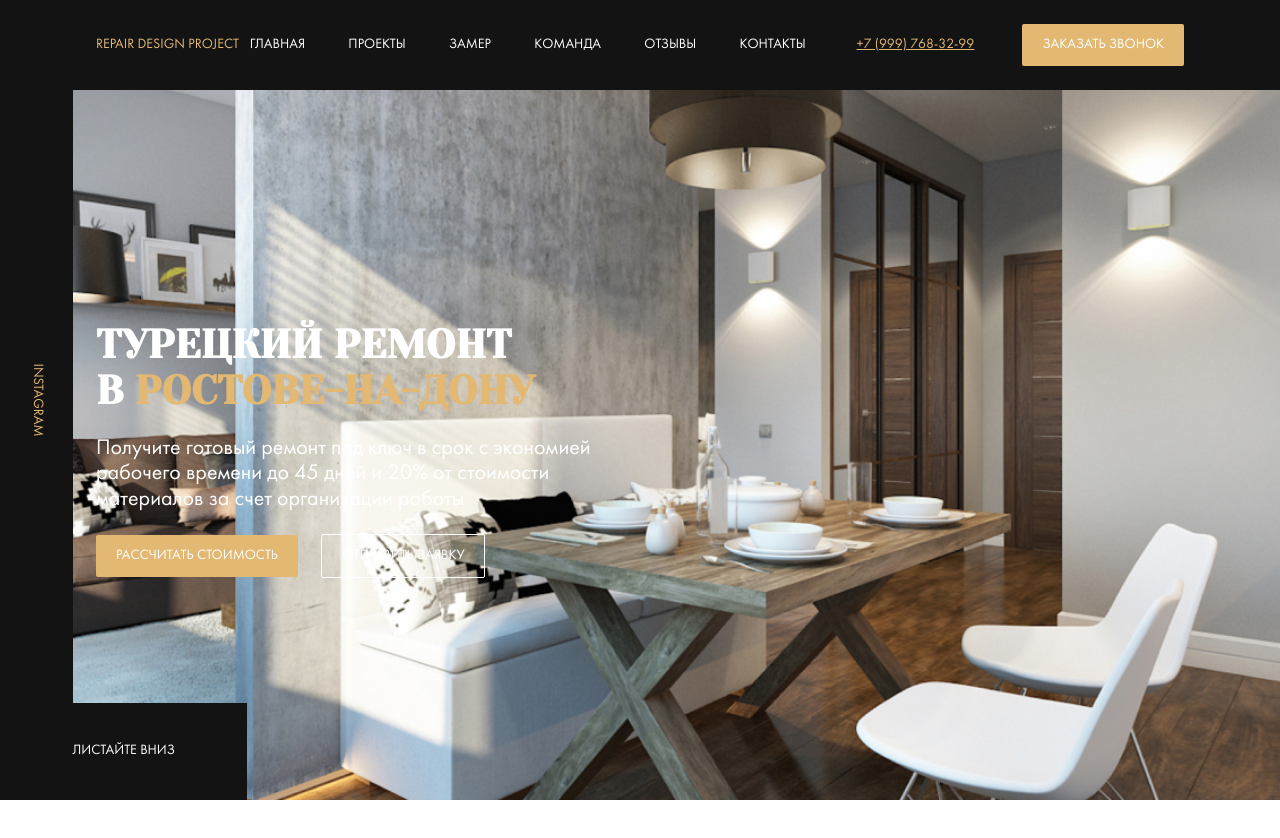
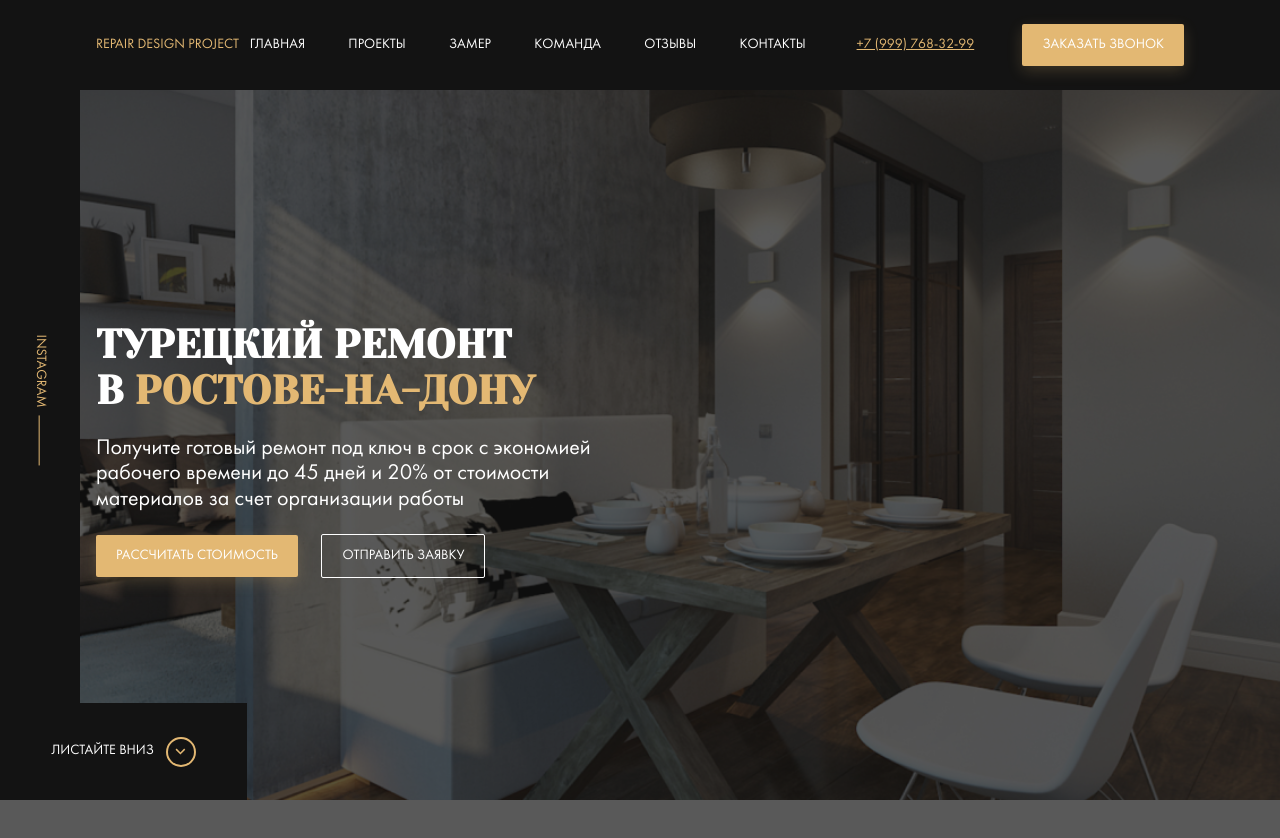
Before and after one commit to fugudrum/lesson_12, a website: page index.html in a window 1280 px wide. Before the commit the page ends 800 px from the top, so only its background shows below. Drawn offline with Linux system fonts and the light colour scheme; files whose address does not match are found by name.

Commit message:
feat: create hover effect to primary button

```diff
--- a/sass/templates/_header.sass
+++ b/sass/templates/_header.sass
@@ -22,6 +22,9 @@
    text-decoration: none
    text-transform: uppercase
    margin-right: 40px
+   transition: color 0.2s
+   &:hover
+     color: $primary
 
 .phone
  color: $primary
--- a/sass/templates/_hero.sass
+++ b/sass/templates/_hero.sass
@@ -7,7 +7,14 @@
  background: $dark url('../img/bg_hero.jpg') no-repeat center / cover
  height: 100vh
  color: $light
+ &::before
+   content: ''
+   position: absolute
+   width: 100%
+   height: 100%
+   background-color: rgba($dark, 0.7)
  &__content
+  position: relative
   max-width: 670px
  &__text
   font-size: 22px
@@ -33,7 +40,14 @@
   text-transform: uppercase
   text-decoration: none
   color: $light
-
+  &::after
+    content: ''
+    background: url('../img/arrow_down.svg') no-repeat center
+    width: 30px
+    height: 30px
+    border: 2px solid $primary
+    border-radius: 50%
+    margin-left: 12px
 
 .instagram
  display: flex
@@ -41,10 +55,19 @@
  align-items: center
  background-color: $dark
  &__link
+  display: flex
+  align-items: center
   text-transform: uppercase
   color: $primary
   text-decoration: none
   transform: rotate(90deg)
+  line-height: 0,8
+  &::after
+    content: ''
+    width: 50px
+    height: 1px
+    background-color: $primary
+    margin-left: 8px
 
 .title
  margin: 0
--- a/sass/templates/_interface.sass
+++ b/sass/templates/_interface.sass
@@ -3,9 +3,15 @@
  border: none
  border-radius: 2px
  text-transform: uppercase
+ &hover
+  cursor: pointer
  &_primary
   background-color: $primary
   color: $light
+  box-shadow: 0px 5px 15px rgba($primary, 0.2)
+  transition: box-shadow 0.3s
+  &:hover
+   box-shadow: none
  &_outline
   border: 1px solid $light
   background-color: transparent
```
Also changed, not shown: css/style.css, img/arrow_down.svg (added).
